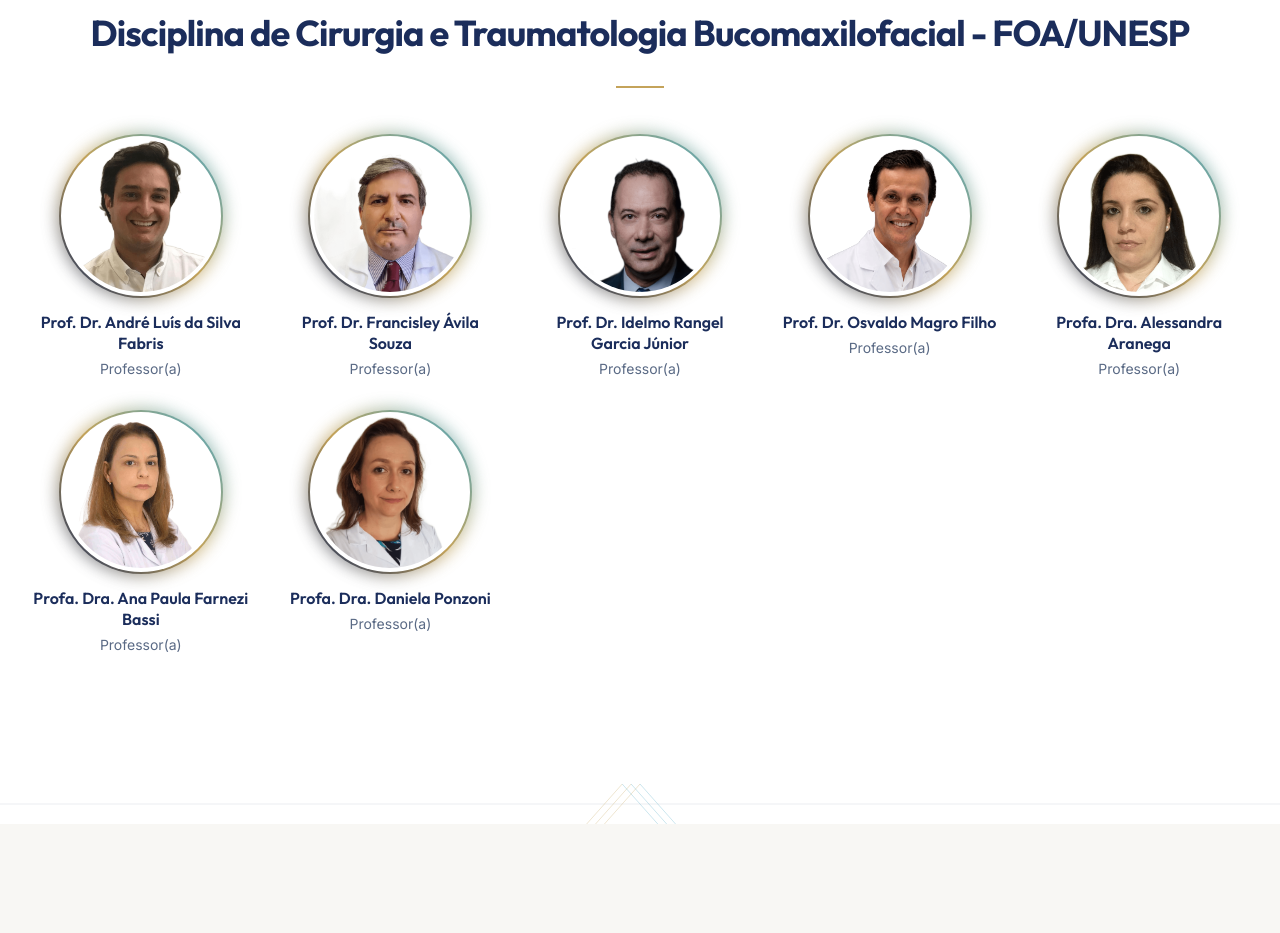
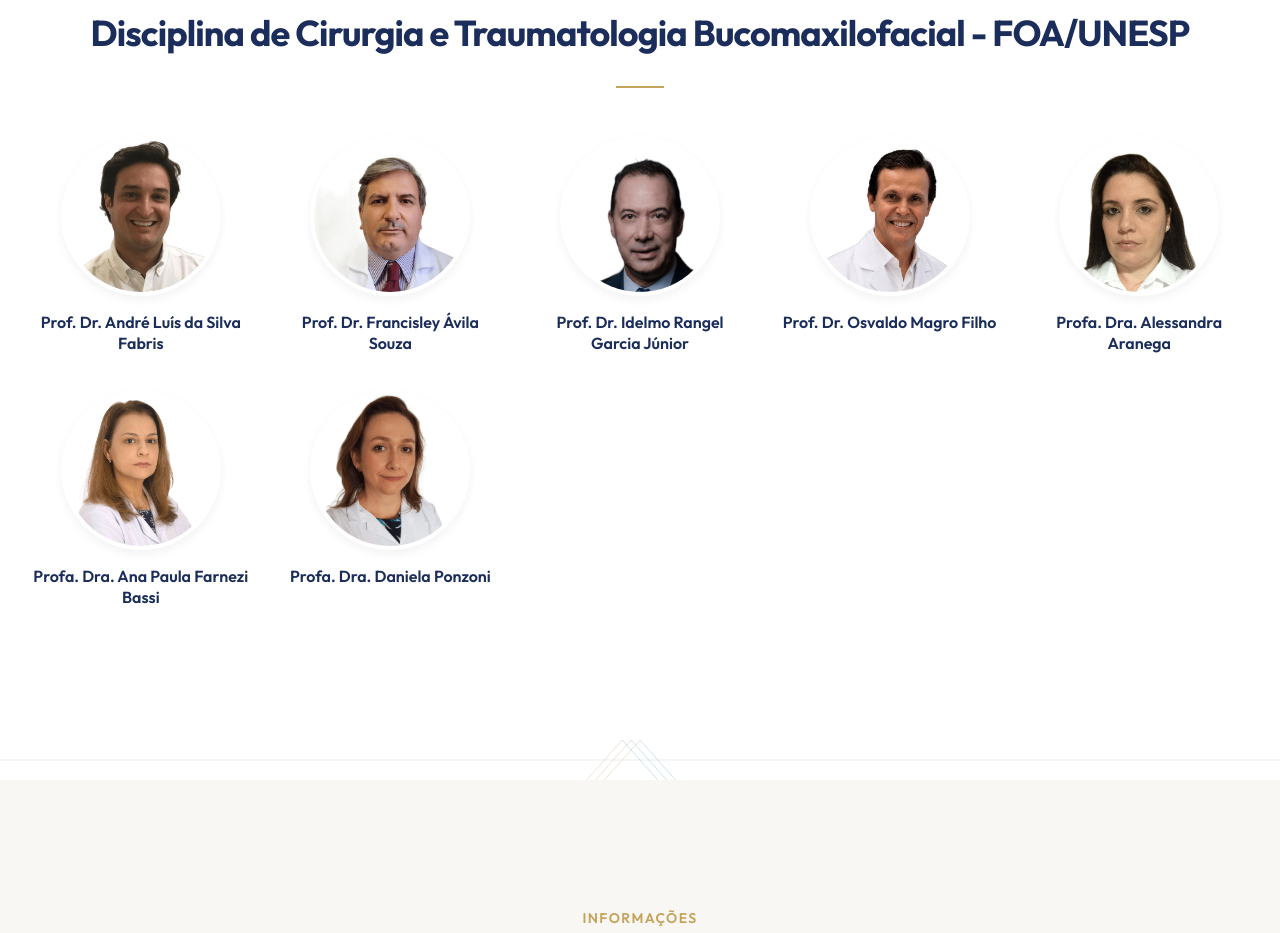
Before and after one commit to gabrielespurio/COFOA-UNESP, a Next.js app: page / in a window 1280 px wide. Shown: the part 2600-3533 px from the top of the page. Built offline with nearby package versions, Linux system fonts and the light colour scheme; no server answers.

Commit message:
style: update professor card to 3D hover effect and remove role text

```diff
--- a/src/components/public/OrganizationSection/OrganizationSection.module.css
+++ b/src/components/public/OrganizationSection/OrganizationSection.module.css
@@ -30,49 +30,19 @@
   border-radius: 50%;
   margin-bottom: var(--space-4);
   /* The transition helps with the hover effect */
-  transition: transform var(--duration-fast) var(--ease-out);
+  transition: transform var(--duration-fast) var(--ease-out), box-shadow var(--duration-fast) var(--ease-out);
   z-index: 1;
+  background-color: var(--color-background);
+  box-shadow: 0 4px 10px rgba(0, 0, 0, 0.05);
 }
 
-/* The glowing neon gradient border */
-.imageWrapper::before {
-  content: "";
-  position: absolute;
-  top: -4px;
-  left: -4px;
-  right: -4px;
-  bottom: -4px;
-  border-radius: 50%;
-  /* Using project colors for a nice gradient */
-  background: linear-gradient(45deg, var(--color-primary), var(--color-accent-gold), var(--color-blue-cyan));
-  z-index: -1;
-  /* Neon shadow effect */
-  filter: blur(8px);
-  opacity: 0.7;
-  transition: opacity var(--duration-fast) var(--ease-out), filter var(--duration-fast) var(--ease-out);
-}
 
-.imageWrapper::after {
-  content: "";
-  position: absolute;
-  top: -2px;
-  left: -2px;
-  right: -2px;
-  bottom: -2px;
-  border-radius: 50%;
-  /* A slightly more solid border underneath the image to frame it */
-  background: linear-gradient(45deg, var(--color-primary), var(--color-accent-gold), var(--color-blue-cyan));
-  z-index: -1;
-}
 
-/* Hover effects for the neon circle */
+/* Hover effects for the 3D circle */
 .professorItem:hover .imageWrapper {
-  transform: translateY(-4px) scale(1.05);
-}
-
-.professorItem:hover .imageWrapper::before {
-  opacity: 1;
-  filter: blur(12px);
+  transform: translateY(-8px) scale(1.05);
+  box-shadow: 0 15px 30px rgba(0, 0, 0, 0.15);
+  background-color: #ffffff;
 }
 
 /* The actual image container which clips the image to a circle */
@@ -82,11 +52,12 @@
   height: 100%;
   border-radius: 50%;
   overflow: hidden;
-  background: var(--color-background);
-  /* Creates a gap between the image and the neon border */
-  border: 4px solid var(--color-background);
+  background-color: transparent;
+  /* Creates a gap between the image and the border if needed */
+  border: 4px solid transparent;
   /* Make sure the inner sizing is preserved */
   box-sizing: border-box;
+  transition: background-color var(--duration-fast) var(--ease-out);
 }
 
 .professorImage {
@@ -114,9 +85,3 @@
   margin: 0 0 var(--space-1) 0;
   line-height: 1.3;
 }
-
-.professorRole {
-  font-size: var(--text-sm);
-  color: var(--color-text-secondary);
-  margin: 0;
-}
--- a/src/components/public/OrganizationSection/OrganizationSection.tsx
+++ b/src/components/public/OrganizationSection/OrganizationSection.tsx
@@ -33,7 +33,6 @@
             </div>
             <div className={styles.professorInfo}>
               <h4 className={styles.professorName}>{prof.name}</h4>
-              <p className={styles.professorRole}>Professor(a)</p>
             </div>
           </div>
         ))}
```
